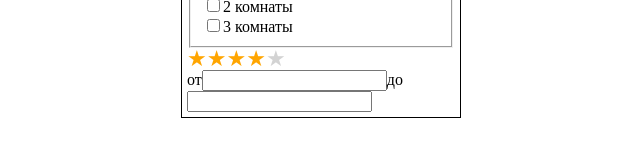
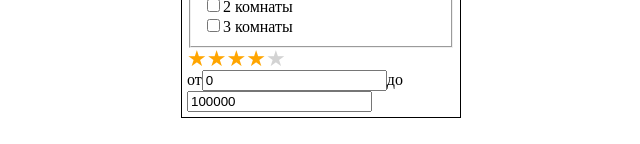
Before and after one commit to Frayz17/house-selling-app, a React (Create React App) app: page / in a window 1280 px wide. Shown: the part 172-316 px from the top of the page, without its empty margins (69-709 px from the left). Built offline with nearby package versions, Linux system fonts and the light colour scheme; no server answers.

Commit message:
Working on Price Component

```diff
--- a/src/components/FiltersList.js
+++ b/src/components/FiltersList.js
@@ -56,13 +56,45 @@ export default function HousesFilter () {
     })
   }
 
-  const handlerRatingChange = (value) => () => {
+  const handlerRatingChange = value => () => {
     setRating(prevState => {
       return {
         ...prevState,
         value
       }
     })
+  }
+
+  const handlerSetPrice = event => {
+    let value = event.target.value
+
+    // setPrice(prevState => {
+    //   return {
+    //     ...prevState,
+    //     start: value
+    //   }
+    // })
+
+    setPriceStart()
+    setPriceEnd()
+    console.log('value: ', value)
+
+    function setPriceStart () {
+      return setPrice(prevState => {
+        return {
+          ...prevState,
+          start: value
+        }
+      })
+    }
+    function setPriceEnd () {
+      return setPrice(prevState => {
+        return {
+          ...prevState,
+          end: value
+        }
+      })
+    }
   }
 
   return (
@@ -86,6 +118,7 @@ export default function HousesFilter () {
       <Price
         start={price.start}
         end={price.end}
+        handlerSetPrice={handlerSetPrice}
       />
 
     </Container>
--- a/src/components/filters/price/Price.js
+++ b/src/components/filters/price/Price.js
@@ -2,17 +2,17 @@ import React from 'react'
 import PropTypes from 'prop-types'
 import styled from 'styled-components'
 
-export default function Price ({ start, end }) {
+export default function Price ({ start, end, handlerSetPrice }) {
   return (
     <div>
       <label>
         от
-        <input type='number' />
+        <input type='number' onChange={handlerSetPrice} value={start} />
       </label>
 
       <label>
         до
-        <input type='number' />
+        <input type='number' onChange={handlerSetPrice} value={end} />
       </label>
     </div>
   )
@@ -20,5 +20,6 @@ export default function Price ({ start, end }) {
 
 Price.prototypes = {
   start: PropTypes.number.isRequired,
-  end: PropTypes.number.isRequired
+  end: PropTypes.number.isRequired,
+  handlerSetPrice: PropTypes.func.isRequired
 }
```
